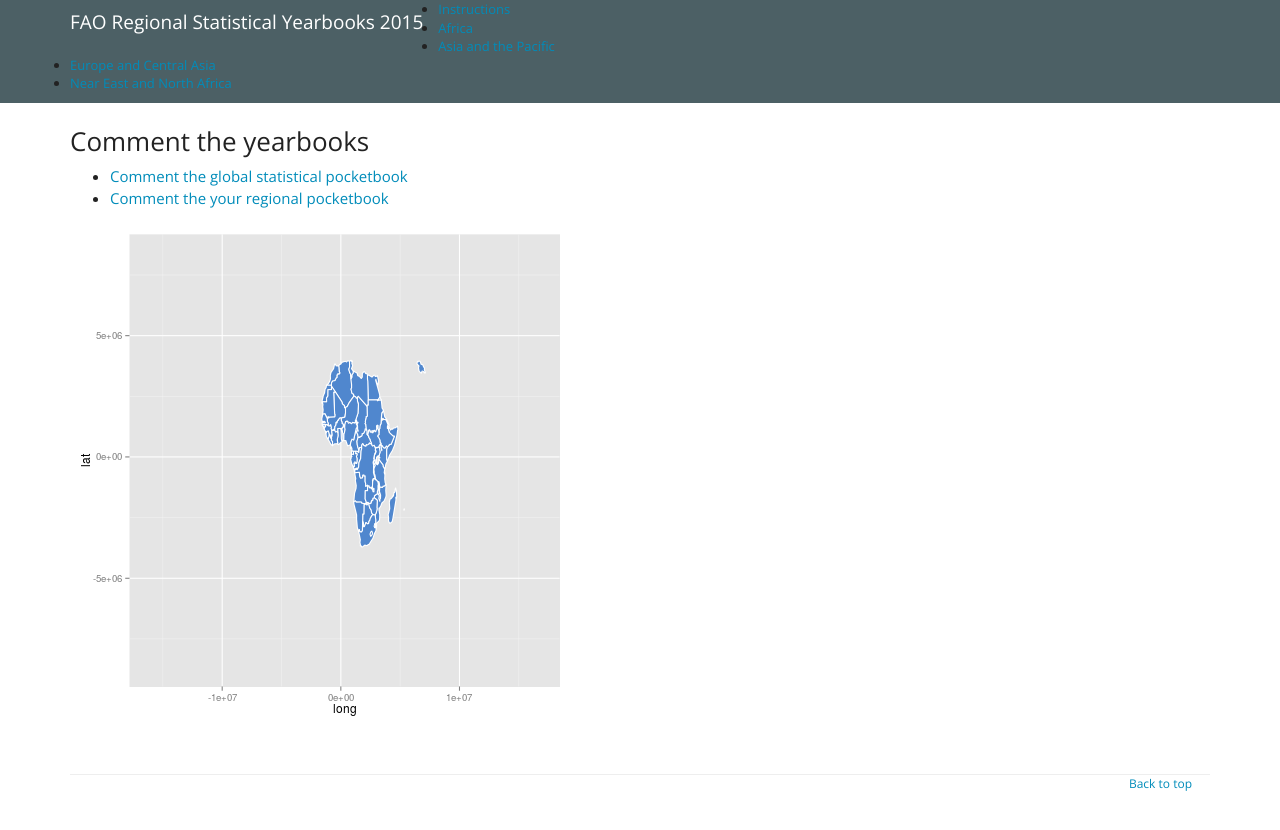
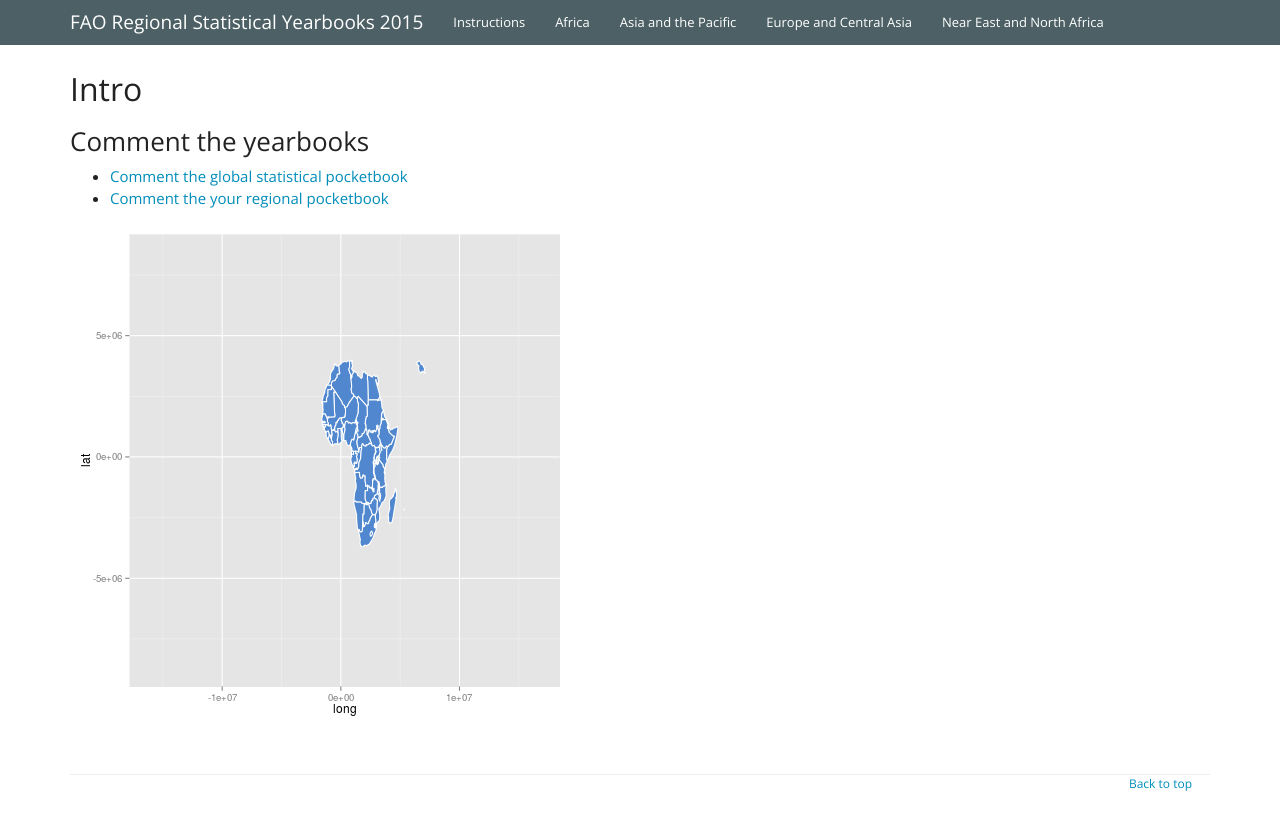
Before and after one commit to UNFAOstatistics/pocketbook, a Jekyll site: the page built from RAF/index.md, in a window 1280 px wide. Shown: the top 830 px of the page. Built offline with Jekyll 4.4.1, drawn with Linux system fonts in a browser that asks for light colours; nearby versions of some CDN libraries; Markdown is read by kramdown in place of the engine named in the settings.

Commit message:
Update default.html

```diff
--- a/_layouts/default.html
+++ b/_layouts/default.html
@@ -54,15 +54,15 @@
               </ul>
          </ul>
          -->
-
-          <ul class="navbar-collapse collapse">
+<div class="navbar-collapse collapse" id="navbar-main">
+          <ul class="nav navbar-nav">
           <li><a href="{{ site.baseurl }}/instructions/" title="blog">Instructions</a></li>
           <li><a href="{{ site.baseurl }}/RAF/" title="blog">Africa</a></li>
           <li><a href="{{ site.baseurl }}/RAP/" title="blog">Asia and the Pacific</a></li>
           <li><a href="{{ site.baseurl }}/REU/" title="blog">Europe and Central Asia</a></li>
           <li><a href="{{ site.baseurl }}/RNE/" title="blog">Near East and North Africa</a></li>
          </ul>
-
+</div>
 <!--                   <ul class="nav navbar-nav">
                 <li class="dropdown">
               <a class="dropdown-toggle" data-toggle="dropdown" href="#" id="themes">Africa<span class="caret"></span></a>
```
